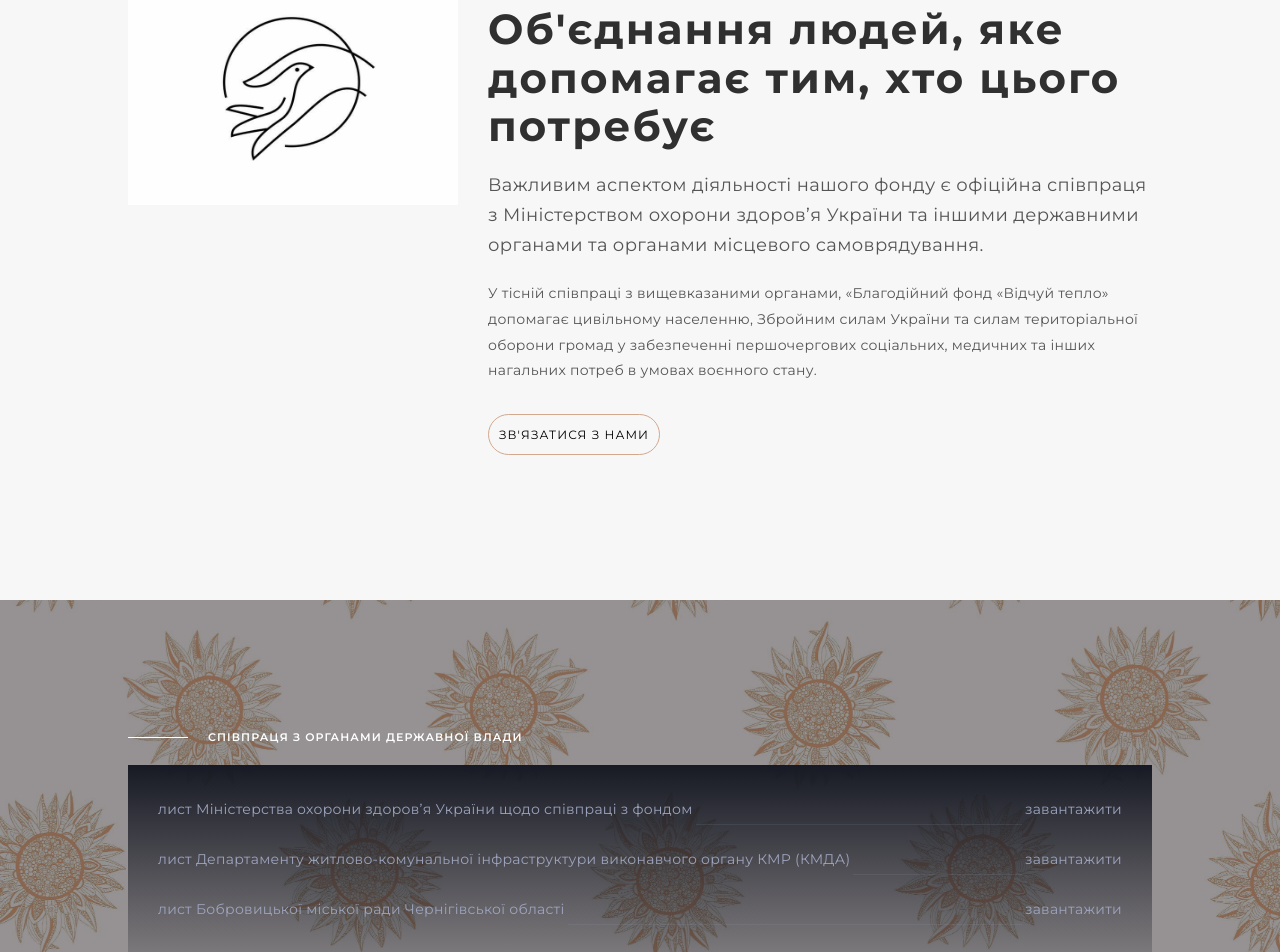
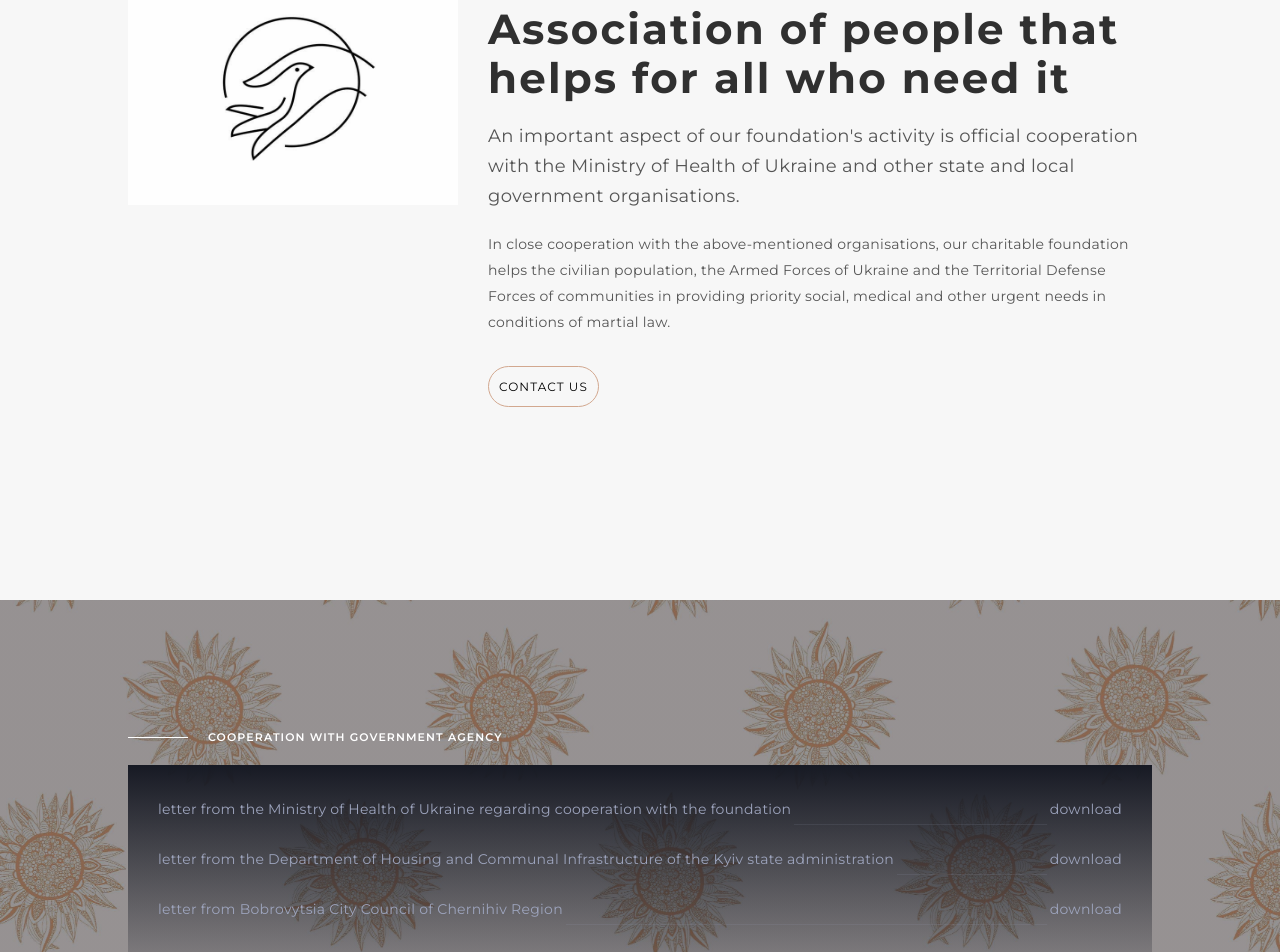
Before and after one commit to TheMainOne/FeelTheWarm, a React (Create React App) app: page / in a window 1280 px wide. Shown: the part 820-1772 px from the top of the page. Built offline with nearby package versions, Linux system fonts and the light colour scheme.

Commit message:
COOPERATION WITH GOVERNMENT SECTION TRANSLATE

```diff
--- a/src/components/About/About.jsx
+++ b/src/components/About/About.jsx
@@ -11,9 +11,12 @@ import {
   AboutSectionWrapper,
 } from "./About.styled";
 import img1 from "../../images/about_us/img7.jpg";
+import { useTranslation } from 'react-i18next';
 // import img2 from "../../images/about_us/img.jpg";
 
 export const AboutSection = () => {
+  const { t } = useTranslation();
+
   return (
     <AboutSectionStyled>
       <Container name="aboutUs">
@@ -27,24 +30,18 @@ export const AboutSection = () => {
             </AboutSectionImageItem>
           </AboutSectionImageList>
           <div>
-            <AboutSectionTitle>Хто ми</AboutSectionTitle>
+            <AboutSectionTitle>{t('WhoWeAre')}</AboutSectionTitle>
             <AboutSectionText>
-              Об'єднання людей, яке допомагає тим, хто цього потребує
+              {t('AboutTitle')}
             </AboutSectionText>
             <AboutSectionSecondText>
-              Важливим аспектом діяльності нашого фонду є офіційна співпраця з
-              Міністерством охорони здоров’я України та іншими державними
-              органами та органами місцевого самоврядування.
+              {t('AboutText')}
             </AboutSectionSecondText>
             <AboutSectionThirdText>
-              У тісній співпраці з вищевказаними органами, «Благодійний фонд
-              «Відчуй тепло» допомагає цивільному населенню, Збройним силам
-              України та силам територіальної оборони громад у забезпеченні
-              першочергових соціальних, медичних та інших нагальних потреб в
-              умовах воєнного стану.
+              {t('AboutSecondText')}
             </AboutSectionThirdText>
             <AboutSectionButton href="https://t.me/FeelTheWarmCharity">
-              Зв'язатися з нами
+             {t('ContactUsButton')}
             </AboutSectionButton>
           </div>
         </AboutSectionWrapper>
--- a/src/components/PriceList/PriceList.jsx
+++ b/src/components/PriceList/PriceList.jsx
@@ -9,12 +9,15 @@ import {
   PriceItemText,
   PriceListButton,
 } from "./PriceList.styled";
+import { useTranslation } from 'react-i18next';
 
 export const PriceList = () => {
+  const { t } = useTranslation();
+
   return (
     <PriceListSection>
       <Container>
-        <PriceListText>Співпраця з органами державної влади</PriceListText>
+        <PriceListText>{t('PriceListTitle')}</PriceListText>
         {/* <PriceListTitle>
           Фонд у своїй діяльності співпрацює з різними державними інстанціями
         </PriceListTitle> */}
@@ -27,8 +30,7 @@ export const PriceList = () => {
                 rel="noreferrer noopener"
                 download={true}
               >
-                лист Міністерства охорони здоров’я України щодо співпраці з
-                фондом
+                {t('PriceListFirstItem')}
               </PriceItemText>
               <PriceItemUnderLine></PriceItemUnderLine>
               <PriceItemTextLarge
@@ -37,7 +39,7 @@ export const PriceList = () => {
                 rel="noreferrer noopener"
                 download={true}
               >
-                завантажити
+                {t('PriceListDownload')}
               </PriceItemTextLarge>
             </PriceItem>
             <PriceItem>
@@ -47,8 +49,7 @@ export const PriceList = () => {
                 rel="noreferrer noopener"
                 download={true}
               >
-                лист Департаменту житлово-комунальної інфраструктури виконавчого
-                органу КМР (КМДА)
+                {t('PriceListSecondItem')}
               </PriceItemText>
               <PriceItemUnderLine></PriceItemUnderLine>
               <PriceItemTextLarge
@@ -57,7 +58,7 @@ export const PriceList = () => {
                 rel="noreferrer noopener"
                 download={true}
               >
-                завантажити
+               {t('PriceListDownload')}
               </PriceItemTextLarge>
             </PriceItem>
             <PriceItem>
@@ -68,7 +69,7 @@ export const PriceList = () => {
                 rel="noreferrer noopener"
                 download={true}
               >
-                лист Бобровицької міської ради Чернігівської області
+                {t('PriceListThirdItem')}
               </PriceItemText>
               <PriceItemUnderLine></PriceItemUnderLine>
               <PriceItemTextLarge
@@ -77,13 +78,13 @@ export const PriceList = () => {
                 rel="noreferrer noopener"
                 download={true}
               >
-                завантажити
+                {t('PriceListDownload')}
               </PriceItemTextLarge>
             </PriceItem>
           </ul>
         </PriceContainer>
         <PriceListButton href="https://t.me/FeelTheWarmCharity">
-          Зв'язатися з нами
+        {t('ContactUsButton')}
         </PriceListButton>
       </Container>
     </PriceListSection>
--- a/src/translation/locales/en/translationEn.json
+++ b/src/translation/locales/en/translationEn.json
@@ -5,5 +5,14 @@
   "ContactUs": "Написати нам",
   "Charity": "Благодійний фонд",
   "FoundName": "Відчуй тепло",
-  "HeaderTitle": "Об'єднання небайдужих людей, які поєднали свої зусилля задля допомоги Україні"
+  "HeaderTitle": "Об'єднання небайдужих людей, які поєднали свої зусилля задля допомоги Україні",
+  "AboutTitle": "Об'єднання людей, яке допомагає тим, хто цього потребує",
+  "AboutText": "Важливим аспектом діяльності нашого фонду є офіційна співпраця з Міністерством охорони здоров’я України та іншими державними органами та органами місцевого самоврядування.",
+  "AboutSecondText": "У тісній співпраці з вищевказаними органами, «Благодійний фонд «Відчуй тепло» допомагає цивільному населенню, Збройним силам України та силам територіальної оборони громад у забезпеченні першочергових соціальних, медичних та інших нагальних потреб в умовах воєнного стану.",
+  "ContactUsButton": "Зв'язатися з нами",
+  "PriceListTitle": "Співпраця з органами державної влади",
+  "PriceListFirstItem": "лист Міністерства охорони здоров’я України щодо співпраці з фондом",
+  "PriceListSecondItem": "лист Департаменту житлово-комунальної інфраструктури виконавчого органу КМР (КМДА)",
+  "PriceListThirdItem": "лист Бобровицької міської ради Чернігівської області",
+  "PriceListDownload": "завантажити"
 }
--- a/src/translation/locales/ua/translationUa.json
+++ b/src/translation/locales/ua/translationUa.json
@@ -5,5 +5,14 @@
   "ContactUs": "Write to us",
   "Charity": "Charitable foundation",
   "FoundName": "Feel the warm",
-  "HeaderTitle": "Association of caring people who joined their efforts to help Ukraine"
+  "HeaderTitle": "Association of caring people who joined their efforts to help Ukraine",
+  "AboutTitle": "Association of people that helps for all who need it",
+  "AboutText": "An important aspect of our foundation's activity is official cooperation with the Ministry of Health of Ukraine and other state and local government organisations.",
+  "AboutSecondText": "In close cooperation with the above-mentioned organisations, our charitable foundation helps the civilian population, the Armed Forces of Ukraine and the Territorial Defense Forces of communities in providing priority social, medical and other urgent needs in conditions of martial law.",
+  "ContactUsButton": "Contact us",
+  "PriceListTitle": "Cooperation with government agency",
+  "PriceListFirstItem": "letter from the Ministry of Health of Ukraine regarding cooperation with the foundation",
+  "PriceListSecondItem": "letter from the Department of Housing and Communal Infrastructure of the Kyiv state administration",
+  "PriceListThirdItem": "letter from Bobrovytsia City Council of Chernihiv Region",
+  "PriceListDownload": "download"
 }
```
